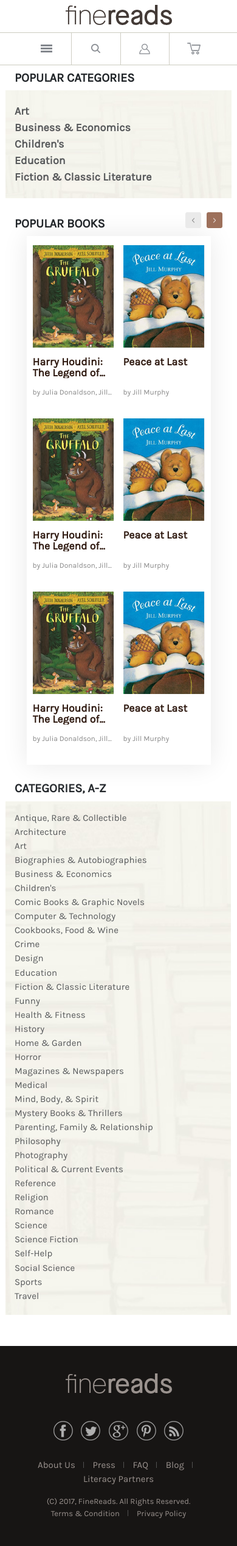
After one commit to dkireev/dkireev.github.io, a PHP site: page /fine-reads/categories.html in a window 390 px wide. The commit adds this page. Shown: the whole page at 61% size. Run offline with PHP 8.4, Linux system fonts and the light colour scheme.

Commit message:
Categories page added

```diff
--- a/fine-reads/authors.html
+++ b/fine-reads/authors.html
@@ -75,7 +75,7 @@
                 <div class="col">
 				    <h3>Popular authors</h3>
                     <button class="category-section-right right-active"></button>
-                        <button class="category-section-left"></button>
+                    <button class="category-section-left"></button>
                     <div class="pop-authors-wrapper">
                         <div class="pop-authors-row clearfix">
                             <div class="pop-authours-item">
--- /dev/null
+++ b/fine-reads/categories.html
@@ -0,0 +1,261 @@
+<!DOCTYPE html>
+<html lang="en">
+
+<head>
+    <meta charset="utf-8">
+    <meta name="viewport" content="width=device-width, initial-scale=1, shrink-to-fit=no">
+    <title>FINEREADS</title>
+    <link rel="icon" type="image/png" href="img/favicon.png">
+    <link rel="stylesheet" href="lib/bootstrap.min.css">
+    <link rel="stylesheet" href="css/style.css">
+</head>
+
+<body>
+    <header>
+        <div class="header-desktop">
+            <a href="index.html"><img src="img/logo.png" class="header-logo" id="header-desktop-logo" alt=""></a>
+            <img src="img/mobile/menu-button.png" class="header-menu-burger" id="burger-desktop" alt="">
+            <ul id="menu-desktop">
+                <li><a href="">Categories</a></li>
+                <li><a href="">Books</a></li>
+                <li><a href="">Authors</a></li>
+            </ul>
+            <div class="header-search">
+                <form>
+                    <input type="text" placeholder="Search ...">
+                    <button type="submit">GO</button>
+                </form>
+            </div>
+            <div class="cart-account">
+                <a href=""><img src="img/cart-icon.png" class="header-cart" alt=""></a>
+                <div class="header-cart-items">
+                    <p id="cart-items-number">0</p>
+                </div>
+                <img src="img/header-divider.png" class="header-divider" alt="">
+                <a href="login.html">
+					<img src="img/login-icon.png" class="header-account" alt="">
+					<p class="account-text">Member<br>Login</p>
+				</a>
+                <img src="img/header-divider.png" class="header-divider" alt="">
+                <a href="register.html">
+					<img src="img/account-icon.png" class="header-account" alt="">
+					<p class="account-text">Create<br>Account</p>
+				</a>
+            </div>
+        </div>
+        <div class="header-mobile">
+            <a href="index.html"><img src="img/logo.png" class="header-logo" alt=""></a>
+            <a href="index.html"><img src="img/mobile/abbr-logo.png" class="header-menu-button" id="scroll-logo" alt=""></a>
+            <img src="img/mobile/menu-button.png" class="header-menu-button header-menu-burger" id="burger-mobile" alt="">
+            <ul id="menu-mobile">
+                <li><a href="">Categories</a></li>
+                <li><a href="">Books</a></li>
+                <li><a href="">Authors</a></li>
+            </ul>
+            <img src="img/mobile/menu-divider.png" alt="">
+            <img src="img/mobile/search-icon.png" class="header-menu-button" id="search-mobile" alt="">
+            <div class="search-mobile-wrapper">
+                <div class="header-search" id="mobile-search">
+                    <form>
+                        <input type="text" placeholder="Search ...">
+                        <button type="submit">GO</button>
+                    </form>
+                </div>
+            </div>
+            <img src="img/mobile/menu-divider.png" alt="">
+            <a href="login.html"><img src="img/mobile/account-icon.png" class="header-menu-button" alt=""></a>
+            <img src="img/mobile/menu-divider.png" alt="">
+            <a href=""><img src="img/mobile/cart-icon.png" class="header-menu-button" alt=""></a>
+        </div>
+    </header>
+
+    <section id="categories">
+        <div class="container">
+            <div class="row">
+                <div class="col-lg-6 clearfix">
+				    <img class="categories-placeholder" src="img/categories.jpg" alt="">
+                    <h2>Popular Categories</h2>
+                    <div class="pop-categories">
+                        <ul>
+                            <li><a href="">Art</a></li>
+                            <li><a href="">Business &amp; Economics</a></li>
+                            <li><a href="">Children's</a></li>
+                            <li><a href="">Education</a></li>
+                            <li><a href="">Fiction &amp; Classic Literature</a></li>
+                        </ul>
+                    </div>
+                    <h3>Categories, a-z</h3>
+                    <div class="category-list-wrapper clearfix">
+                        <div class="category-list-half">
+                            <ul>
+                                <li><a href="">Antique, Rare &amp; Collectible</a></li>
+                                <li><a href="">Architecture</a></li>
+                                <li><a href="">Art</a></li>
+                                <li><a href="">Biographies &amp; Autobiographies</a></li>
+                                <li><a href="">Business &amp; Economics</a></li>
+                                <li><a href="">Children's</a></li>
+                                <li><a href="">Comic Books &amp; Graphic Novels</a></li>
+                                <li><a href="">Computer &amp; Technology</a></li>
+                                <li><a href="">Cookbooks, Food &amp; Wine</a></li>
+                                <li><a href="">Crime</a></li>
+                                <li><a href="">Design</a></li>
+                                <li><a href="">Education</a></li>
+                                <li><a href="">Fiction &amp; Classic Literature</a></li>
+                                <li><a href="">Funny</a></li>
+                                <li><a href="">Health &amp; Fitness</a></li>
+                                <li><a href="">History</a></li>
+                                <li><a href="">Home &amp; Garden</a></li>
+                                <li><a href="">Horror</a></li>
+                            </ul>
+                        </div>
+                        <div class="category-list-half">
+                            <ul>
+                                <li><a href="">Magazines &amp; Newspapers</a></li>
+                                <li><a href="">Medical</a></li>
+                                <li><a href="">Mind, Body, &amp; Spirit</a></li>
+                                <li><a href="">Mystery Books &amp; Thrillers</a></li>
+                                <li><a href="">Parenting, Family &amp; Relationship</a></li>
+                                <li><a href="">Philosophy</a></li>
+                                <li><a href="">Photography</a></li>
+                                <li><a href="">Political &amp; Current Events</a></li>
+                                <li><a href="">Reference</a></li>
+                                <li><a href="">Religion</a></li>
+                                <li><a href="">Romance</a></li>
+                                <li><a href="">Science</a></li>
+                                <li><a href="">Science Fiction</a></li>
+                                <li><a href="">Self-Help</a></li>
+                                <li><a href="">Social Science</a></li>
+                                <li><a href="">Sports</a></li>
+                                <li><a href="">Travel</a></li>
+                            </ul>
+                        </div>
+                    </div>
+                </div>
+                <div class="col-lg-6">
+                    <h4>Popular books</h4>
+                    <button class="category-section-right right-active"></button>
+                    <button class="category-section-left"></button>
+                    <div class="categories-pop-books">
+                        <div class="categories-books-row clearfix">
+                            <div class="category-section-item">
+                                <a href=""><img src="img/book-1-1.jpg" alt=""></a>
+                                <h5 class="section-item-title">Harry Houdini: The Legend of the World's Harry Houdini: The Legend of the World's</h5>
+                                <span class="section-item-author">by <a href="">Julia Donaldson</a>, <a href="">Jill Murphy</a>, <a href="">Jill Murphy</a></span>
+                            </div>
+                            <div class="category-section-item">
+                                <a href=""><img src="img/book-1-2.jpg" alt=""></a>
+                                <h5 class="section-item-title">Peace at Last</h5>
+                                <span class="section-item-author">by <a href="">Jill Murphy</a></span>
+                            </div>
+                            <div class="category-section-item">
+                                <a href=""><img src="img/book-1-3.jpg" alt=""></a>
+                                <h5 class="section-item-title">The Teddy Robinson The Teddy Robinson The Teddy Robinson</h5>
+                                <span class="section-item-author">by <a href="">Julia Donaldson</a></span>
+                            </div>
+                            <div class="category-section-item">
+                                <a href=""><img src="img/book-1-4.jpg" alt=""></a>
+                                <h5 class="section-item-title">Gobbolino the Witch's</h5>
+                                <span class="section-item-author">by Julia Donaldson</span>
+                            </div>
+                            <div class="category-section-item">
+                                <a href=""><img src="img/book-1-5.jpg" alt=""></a>
+                                <h5 class="section-item-title">Island of Adventure</h5>
+                                <span class="section-item-author">by Ursula Moray Williams</span>
+                            </div>
+                        </div>
+                        <div class="categories-books-row clearfix">
+                            <div class="category-section-item">
+                                <a href=""><img src="img/book-1-1.jpg" alt=""></a>
+                                <h5 class="section-item-title">Harry Houdini: The Legend of the World's Harry Houdini: The Legend of the World's</h5>
+                                <span class="section-item-author">by <a href="">Julia Donaldson</a>, <a href="">Jill Murphy</a>, <a href="">Jill Murphy</a></span>
+                            </div>
+                            <div class="category-section-item">
+                                <a href=""><img src="img/book-1-2.jpg" alt=""></a>
+                                <h5 class="section-item-title">Peace at Last</h5>
+                                <span class="section-item-author">by <a href="">Jill Murphy</a></span>
+                            </div>
+                            <div class="category-section-item">
+                                <a href=""><img src="img/book-1-3.jpg" alt=""></a>
+                                <h5 class="section-item-title">The Teddy Robinson The Teddy Robinson The Teddy Robinson</h5>
+                                <span class="section-item-author">by <a href="">Julia Donaldson</a></span>
+                            </div>
+                            <div class="category-section-item">
+                                <a href=""><img src="img/book-1-4.jpg" alt=""></a>
+                                <h5 class="section-item-title">Gobbolino the Witch's</h5>
+                                <span class="section-item-author">by Julia Donaldson</span>
+                            </div>
+                            <div class="category-section-item">
+                                <a href=""><img src="img/book-1-5.jpg" alt=""></a>
+                                <h5 class="section-item-title">Island of Adventure</h5>
+                                <span class="section-item-author">by Ursula Moray Williams</span>
+                            </div>
+                        </div>
+                        <div class="categories-books-row clearfix">
+                            <div class="category-section-item">
+                                <a href=""><img src="img/book-1-1.jpg" alt=""></a>
+                                <h5 class="section-item-title">Harry Houdini: The Legend of the World's Harry Houdini: The Legend of the World's</h5>
+                                <span class="section-item-author">by <a href="">Julia Donaldson</a>, <a href="">Jill Murphy</a>, <a href="">Jill Murphy</a></span>
+                            </div>
+                            <div class="category-section-item">
+                                <a href=""><img src="img/book-1-2.jpg" alt=""></a>
+                                <h5 class="section-item-title">Peace at Last</h5>
+                                <span class="section-item-author">by <a href="">Jill Murphy</a></span>
+                            </div>
+                            <div class="category-section-item">
+                                <a href=""><img src="img/book-1-3.jpg" alt=""></a>
+                                <h5 class="section-item-title">The Teddy Robinson The Teddy Robinson The Teddy Robinson</h5>
+                                <span class="section-item-author">by <a href="">Julia Donaldson</a></span>
+                            </div>
+                            <div class="category-section-item">
+                                <a href=""><img src="img/book-1-4.jpg" alt=""></a>
+                                <h5 class="section-item-title">Gobbolino the Witch's</h5>
+                                <span class="section-item-author">by Julia Donaldson</span>
+                            </div>
+                            <div class="category-section-item">
+                                <a href=""><img src="img/book-1-5.jpg" alt=""></a>
+                                <h5 class="section-item-title">Island of Adventure</h5>
+                                <span class="section-item-author">by Ursula Moray Williams</span>
+                            </div>
+                        </div>
+                    </div>
+                </div>
+            </div>
+        </div>
+    </section>
+
+    <footer>
+        <div class="container">
+            <div class="row">
+                <div class="col">
+                    <div class="footer-divider-left"></div>
+                    <div class="footer-divider-right"></div>
+                    <div class="wrapper">
+                        <a href="index.html"><img src="img/logo-bottom.png" class="footer-logo" alt=""></a>
+                        <br>
+                        <a href="" class="footer-social"><img src="img/facebook.png" alt=""></a>
+                        <a href="" class="footer-social"><img src="img/twitter.png" alt=""></a>
+                        <a href="" class="footer-social"><img src="img/google.png" alt=""></a>
+                        <a href="" class="footer-social"><img src="img/pinterest.png" alt=""></a>
+                        <a href="" class="footer-social last"><img src="img/rss.png" alt=""></a>
+                        <ul>
+                            <li class="link-divider"><a href="">About Us</a></li>
+                            <li class="link-divider"><a href="">Press</a></li>
+                            <li class="link-divider"><a href="">FAQ</a></li>
+                            <li class="link-divider"><a href="">Blog</a></li>
+                            <li><a href="">Literacy Partners</a></li>
+                        </ul>
+                        <p>(C) 2017, FineReads. All Rights Reserved.</p>
+                        <ul>
+                            <li class="link-divider"><a href="">Terms &amp; Condition</a></li>
+                            <li><a href="">Privacy Policy</a></li>
+                        </ul>
+                    </div>
+                </div>
+            </div>
+        </div>
+    </footer>
+    <script defer src="lib/jquery.min.js"></script>
+    <script defer src="js/main.js"></script>
+</body>
+
+</html>
--- a/fine-reads/css/style.css
+++ b/fine-reads/css/style.css
@@ -921,3 +921,81 @@ footer .wrapper ul:last-child { padding-top: 0; font-size: 0.87em; }
   .letters-wrapper button { font-size: 1em; width: 28px; margin-left: 9px; }
   .author-list-wrapper { padding: 15px 30px; }
   .author-list-wrapper .author-list-half { width: 100%; } }
+#categories { padding: 60px 0 90px 0; position: relative; }
+#categories .col-lg-6 { position: relative; }
+#categories .categories-placeholder { position: absolute; left: 9px; top: 32px; }
+#categories h2 { color: #212529; font-size: 1.25em; text-transform: uppercase; font-weight: bold; margin-left: 284px; }
+#categories h3 { color: #212529; font-size: 1.25em; text-transform: uppercase; font-weight: bold; margin-top: 275px; margin-left: 30px; }
+#categories h4 { color: #212529; font-size: 1.25em; text-transform: uppercase; font-weight: bold; margin-left: 30px; }
+#categories .category-section-item { width: 152px; min-height: 282px; padding-bottom: 0; margin-right: 30px; margin-bottom: 30px; }
+#categories .category-section-item img { max-width: 152px; max-height: 191px; }
+#categories .category-section-item a:first-child { height: 191px; line-height: 190px; }
+#categories .category-section-item .section-item-author { top: 257px; }
+#categories .category-section-item .section-item-author a { line-height: 1.2; }
+#categories .category-section-item:last-child { margin-right: 0; }
+#categories .category-section-right { top: -5px; right: 39px; position: absolute; }
+#categories .category-section-left { top: -5px; right: 74px; position: absolute; }
+
+.pop-categories { width: 321px; height: 217px; background: url("../img/pop-categories.jpg") no-repeat center; background-size: cover; position: absolute; right: 9px; top: 32px; padding-top: 42px; }
+.pop-categories ul { list-style-type: none; padding-left: 30px; color: #57595b; font-weight: bold; font-size: 1.12em; }
+.pop-categories ul a { color: inherit; }
+
+.category-list-wrapper { background: url("../img/categories-list.jpg") no-repeat center; background-size: cover; padding: 43px 30px 30px 30px; }
+.category-list-wrapper .category-list-half { width: 50%; float: left; }
+.category-list-wrapper .category-list-half:first-child { padding-right: 15px; }
+.category-list-wrapper ul { color: #57595b; font-size: .94em; list-style-type: none; padding-left: 0; margin-bottom: 0; }
+.category-list-wrapper ul li { padding-bottom: 11px; }
+.category-list-wrapper ul a { color: inherit; }
+
+.categories-pop-books { -webkit-box-shadow: 0 0 40px #e9e9e9; box-shadow: 0 0 40px #e9e9e9; padding: 30px 30px 0 30px; overflow: hidden; }
+
+@media screen and (max-width: 1199px) { #categories h2 { margin-left: 30px; }
+  #categories h4 { margin-left: 15px; }
+  #categories .category-section-item { width: 130px; min-height: 254px; margin-right: 21px; }
+  #categories .category-section-item img { max-width: 130px; max-height: 163px; }
+  #categories .category-section-item a:first-child { height: 163px; line-height: 162px; }
+  #categories .category-section-item .section-item-author { top: 228px; }
+  #categories .category-section-item .section-item-author a { line-height: 1.2; }
+  #categories .category-section-right { right: 24px; }
+  #categories .category-section-left { right: 59px; }
+  .categories-placeholder { display: none; }
+  .pop-categories { width: 462px; float: none; }
+  .categories-pop-books { padding: 15px 15px 0 15px; }
+  .category-list-wrapper { padding-top: 25px; }
+  .category-list-wrapper ul li { padding-bottom: 11px; line-height: 1; } }
+@media screen and (max-width: 991px) { #categories { height: 2058px; }
+  #categories h3 { margin-top: 0; position: absolute; top: 1402px; }
+  #categories h4 { margin-top: 30px; margin-left: 30px; }
+  #categories .category-section-item { width: 180px; min-height: 315px; margin-right: 51px; }
+  #categories .category-section-item img { max-width: 180px; max-height: 226px; }
+  #categories .category-section-item a:first-child { height: 226px; line-height: 224px; }
+  #categories .category-section-item .section-item-author { top: 290px; }
+  #categories .category-section-item .section-item-author a { line-height: 1.2; }
+  #categories .category-section-right { top: 23px; right: 39px; }
+  #categories .category-section-left { top: 23px; right: 74px; }
+  .pop-categories { width: 100%; position: relative; top: 0; right: 0; }
+  .category-list-wrapper { position: absolute; top: 1434px; width: 702px; padding-top: 30px; }
+  .category-list-wrapper ul li { padding-bottom: 8px; line-height: 1; }
+  .categories-pop-books { padding: 30px 30px 0 30px; } }
+@media screen and (max-width: 767px) { #categories { height: 1892px; }
+  #categories h3 { top: 1220px; }
+  #categories .category-section-item { width: 134px; min-height: 254px; padding-bottom: 0; margin-right: 30px; margin-bottom: 30px; }
+  #categories .category-section-item img { max-width: 134px; max-height: 168px; }
+  #categories .category-section-item a:first-child { height: 168px; line-height: 166px; }
+  #categories .category-section-item .section-item-author { top: 232px; }
+  #categories .category-section-item .section-item-author a { line-height: 1.2; }
+  .category-list-wrapper { top: 1252px; width: 522px; }
+  .category-list-wrapper ul li { padding-bottom: 8px; line-height: 1; }
+  .categories-pop-books { padding: 30px 30px 0 30px; } }
+@media screen and (max-width: 575px) { #categories { padding: 9px 0 15px 0; height: 2100px; }
+  #categories h2, #categories h3, #categories h4 { margin-left: 15px; }
+  #categories h3 { top: 1165px; }
+  #categories .category-section-right { top: 23px; right: 24px; }
+  #categories .category-section-left { top: 23px; right: 59px; }
+  #categories .category-section-item { margin-right: 15px; }
+  .pop-categories { height: 177px; padding-top: 22px; }
+  .pop-categories ul { padding-left: 15px; }
+  .categories-pop-books { padding: 15px 10px 0 10px; width: 303px; margin: auto; }
+  .category-list-wrapper { top: 1198px; min-width: 303px; width: 97%; padding: 20px 15px 15px 15px; }
+  .category-list-wrapper .category-list-half { width: 100%; } }
+@media screen and (max-width: 425px) { .category-list-wrapper { width: 95%; } }
--- a/fine-reads/js/main.js
+++ b/fine-reads/js/main.js
@@ -54,6 +54,9 @@ window.onload = function() {
   }
   if (document.getElementById('authors')) {
     authorsRow();
+  }
+  if (document.getElementById('categories')) {
+    popularBooksRow();
   }
 }
 
@@ -373,3 +376,49 @@ function authorsRow() {
     }
   });
 }
+
+//setup behavior of popular books' row
+function popularBooksRow() {
+  var a = document.getElementsByClassName('categories-books-row')[0];
+  var b = a.getElementsByClassName('category-section-item');
+  var width = 0;
+  var margin = 0;
+  var totalWidth = 0;
+  var slideStep = 0;
+  var slideCounter = 0;
+  var slidesInRow = 0;
+  var c = 0;
+  var d = getComputedStyle(document.getElementsByClassName('categories-pop-books')[0]);
+  var e = parseInt(d.width);
+  if (e > 303) {
+    slidesInRow = 3;
+  } else slidesInRow = 4;
+  for (var i = 0; i < b.length; i++) {
+    c = getComputedStyle(b[i]);
+    width += parseInt(c.width);
+    margin += parseInt(c.marginRight);
+  }
+  totalWidth = width + margin + 'px';
+  slideStep = width/5 + margin/4;
+  $('.categories-books-row').css('width', totalWidth);
+  $('.category-section-right').click(function(){
+    slideCounter += 1;
+    if (slideCounter < slidesInRow) {
+      $('.categories-books-row').animate({ marginLeft: '-=' + slideStep + 'px' });
+      $('.category-section-left').addClass('left-active');
+    } else {
+      $('.categories-books-row').animate({ marginLeft: '0' });
+      $('.category-section-left').removeClass('left-active');
+      slideCounter = 0;
+    }
+  });
+  $('.category-section-left').click(function(){
+    if (slideCounter > 0) {
+      slideCounter -= 1;
+      $('.categories-books-row').animate({ marginLeft: '+=' + slideStep + 'px' });
+    }
+    if (slideCounter == 0) {
+      $('.category-section-left').removeClass('left-active');
+    }
+  });
+}
--- a/fine-reads/sass/main.scss
+++ b/fine-reads/sass/main.scss
@@ -53,3 +53,4 @@ $yellow: #fdd05f;
 @import 'pages/book';
 @import 'pages/category';
 @import 'pages/authors';
+@import 'pages/categories';
```
Also changed, not shown: fine-reads/sass/pages/_categories.scss (added, +326 -0 lines), fine-reads/img/categories-list.jpg (added), fine-reads/img/categories.jpg (added), fine-reads/img/pop-categories.jpg (added).
